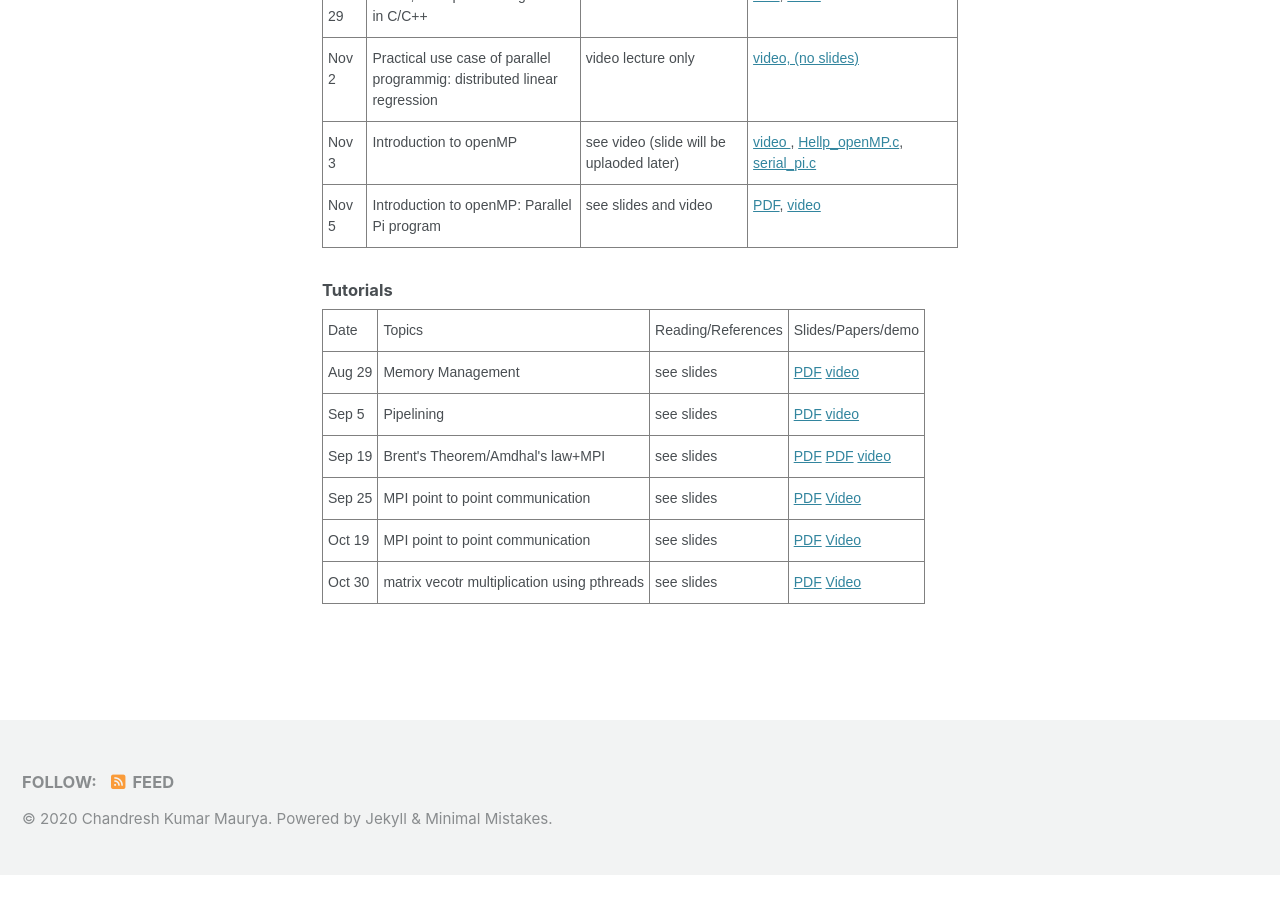
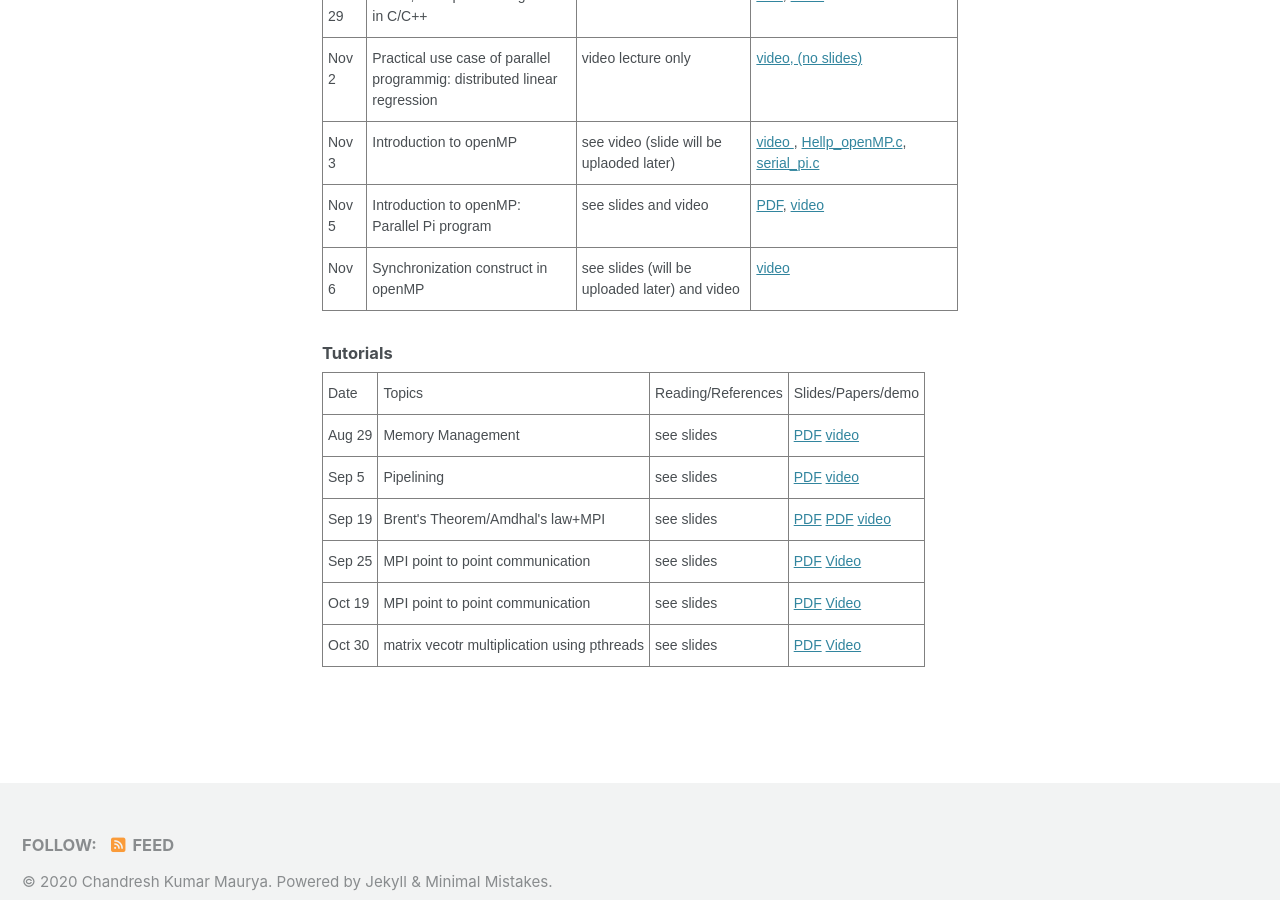
Before and after one commit to chandreshiit/oldsite, a Jekyll site: the page built from _pages/parallelcomputing.md, in a window 1280 px wide and 900 px high, scrolled down 2753 px. Built offline with Jekyll 4.4.1, drawn with Linux system fonts in a browser that asks for light colours; cached includes are drawn as plain includes; nearby versions of some CDN libraries; before the commit the page ends 3627 px from its top, so only the background shows below that.

Commit message:
added tuto 7

```diff
--- a/_pages/parallelcomputing.md
+++ b/_pages/parallelcomputing.md
@@ -179,6 +179,12 @@ author_profile: false
     <td class="tg-0pky"> see  slides and video </td>
          <td class="tg-0pky"> <a href="https://drive.google.com/file/d/1Ld74eRRCnlECTJ303T5r_7eHVQpFmmoY/view?usp=sharing">PDF</a>, <a href="    https://drive.google.com/file/d/12HIytG0HxCgequYxLEooafnJ0xsRTTIM/view?usp=sharing">video </a>
           </td> </tr>
+     <tr>
+    <td class="tg-0pky">Nov 6</td>
+        <td class="tg-0pky">Synchronization construct in openMP</td>
+    <td class="tg-0pky"> see  slides (will be uploaded later) and video </td>
+         <td class="tg-0pky">  <a href="    https://drive.google.com/file/d/18qTcnWapn6oSbnEHPOXhOQZ8Gwmv8rKg/view?usp=sharing">video </a>
+          </td> </tr>
 </table>
 
 
```
